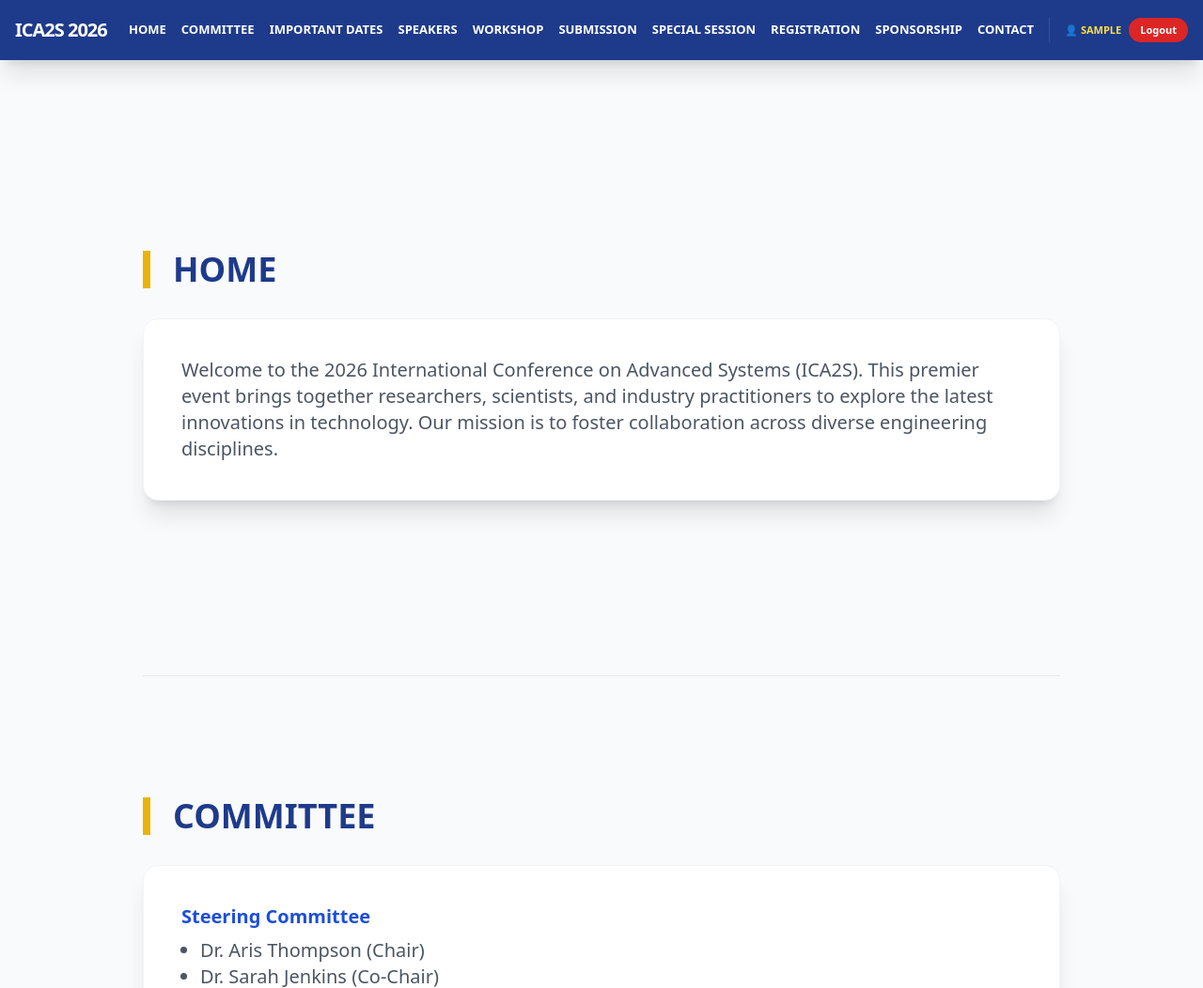
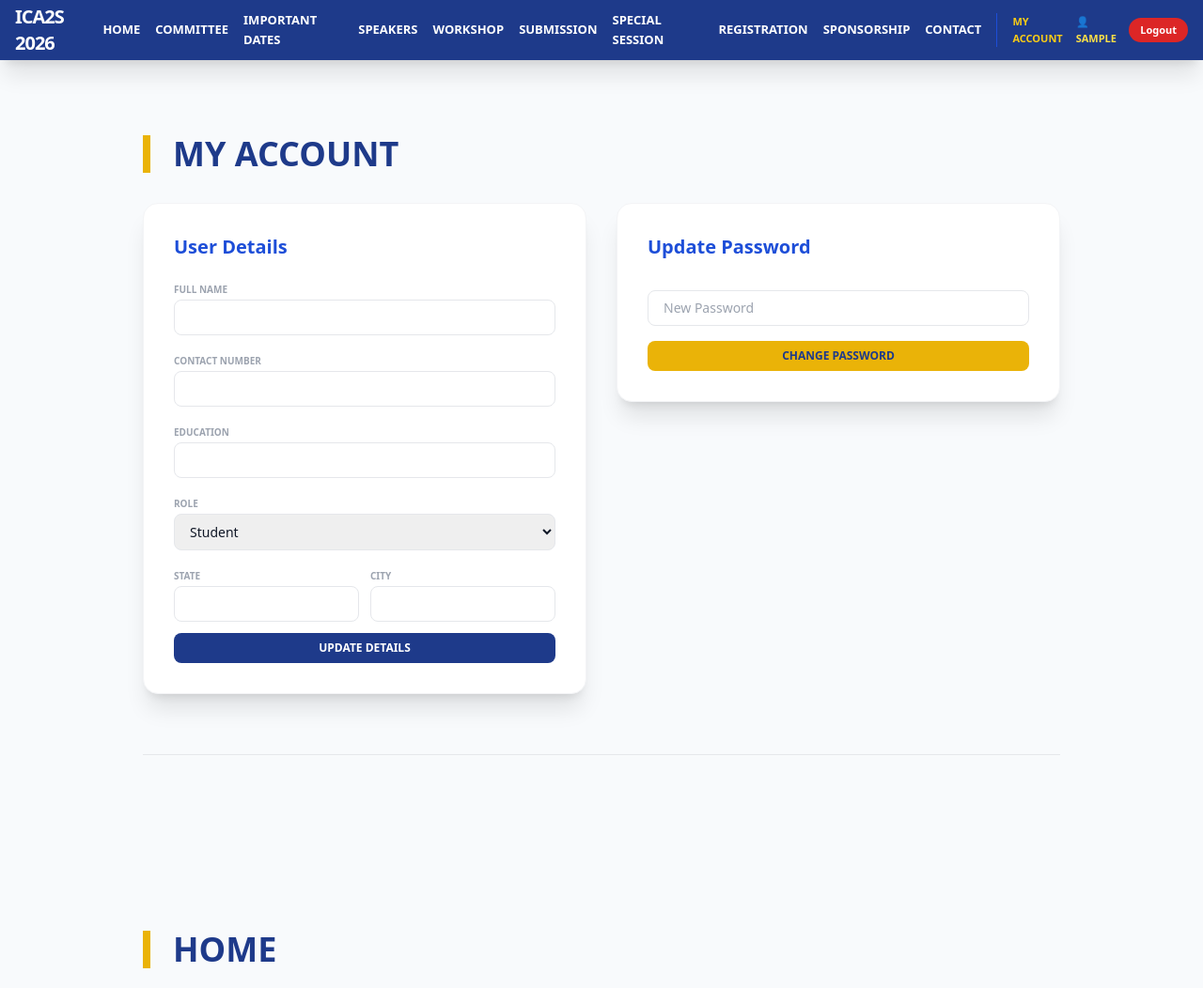
Before and after one commit to jeet-5870/APLAssignment11, a PHP site: page /index.php in a window 1280 px wide. Shown: the top 1052 px of the page at 94% size. Run offline with PHP 8.4, Linux system fonts and the light colour scheme; the visitor is signed in with stand-in values (Sample User, id 1); some libraries are stand-ins or nearby versions.

Commit message:
Enhance user profile management: add fields for full name, contact number, education, role, state, and city; implement profile and password update functionality.

```diff
--- a/index.php
+++ b/index.php
@@ -21,11 +21,18 @@ function getDB($db_file) {
         content TEXT NOT NULL
     )");
 
+    // Updated Users table for Assignment 12
     $db->exec("CREATE TABLE IF NOT EXISTS Users (
         id INTEGER PRIMARY KEY AUTOINCREMENT,
         username TEXT NOT NULL UNIQUE,
         email TEXT NOT NULL UNIQUE,
         password TEXT NOT NULL,
+        full_name TEXT,
+        contact_number TEXT,
+        education TEXT,
+        role TEXT,
+        state TEXT,
+        city TEXT,
         created_at DATETIME DEFAULT CURRENT_TIMESTAMP
     )");
 
@@ -124,12 +131,51 @@ if ($_SERVER['REQUEST_METHOD'] === 'POST') {
         }
     }
 
+    // UPDATE ACCOUNT DETAILS
+    if ($action === 'update_profile' && isset($_SESSION['user_id'])) {
+        try {
+            $stmt = $db->prepare("UPDATE Users SET full_name=?, contact_number=?, education=?, role=?, state=?, city=? WHERE id=?");
+            $stmt->execute([
+                $_POST['full_name'], $_POST['contact_number'], $_POST['education'],
+                $_POST['role'], $_POST['state'], $_POST['city'], $_SESSION['user_id']
+            ]);
+            $message = "Details updated successfully!";
+            $messageType = "success";
+        } catch (PDOException $e) {
+            $message = "Failed to update profile.";
+            $messageType = "error";
+        }
+    }
+
+    // PASSWORD UPDATE
+    if ($action === 'update_password' && isset($_SESSION['user_id'])) {
+        $new_pw = $_POST['new_password'];
+        if (strlen($new_pw) < 6) {
+            $message = "Password must be at least 6 characters.";
+            $messageType = "error";
+        } else {
+            $hash = password_hash($new_pw, PASSWORD_DEFAULT);
+            $stmt = $db->prepare("UPDATE Users SET password=? WHERE id=?");
+            $stmt->execute([$hash, $_SESSION['user_id']]);
+            $message = "Password updated successfully!";
+            $messageType = "success";
+        }
+    }
+
     // LOGOUT
     if ($action === 'logout') {
         session_destroy();
         header('Location: ' . $_SERVER['PHP_SELF']);
         exit;
     }
+}
+
+// Fetch user data for My Account
+$userData = null;
+if (isset($_SESSION['user_id'])) {
+    $stmt = $db->prepare("SELECT * FROM Users WHERE id = ?");
+    $stmt->execute([$_SESSION['user_id']]);
+    $userData = $stmt->fetch(PDO::FETCH_ASSOC);
 }
 
 // Fetch sections
@@ -153,19 +199,16 @@ $isLoggedIn = isset($_SESSION['user_id']);
 </head>
 <body class="bg-slate-50 text-gray-900 leading-relaxed">
 
-<!-- ===== NAVBAR ===== -->
 <nav class="fixed top-0 w-full bg-blue-900 text-white z-50 shadow-xl">
     <div class="max-w-7xl mx-auto px-4 h-16 flex justify-between items-center">
         <span class="font-black text-xl tracking-tighter">ICA2S 2026</span>
 
-        <!-- Mobile menu button -->
         <button onclick="document.getElementById('m-menu').classList.toggle('hidden')" class="md:hidden">
             <svg class="w-8 h-8" fill="none" stroke="currentColor" viewBox="0 0 24 24">
                 <path stroke-width="2" d="M4 6h16M4 12h16m-7 6h7"></path>
             </svg>
         </button>
 
-        <!-- Desktop nav links -->
         <div class="hidden md:flex items-center space-x-2 lg:space-x-4 text-[11px] lg:text-[13px] font-bold uppercase">
             <?php foreach ($sections as $s): ?>
                 <a href="#<?= str_replace(' ', '-', $s['section_name']) ?>" class="hover:text-yellow-400 transition">
@@ -173,9 +216,9 @@ $isLoggedIn = isset($_SESSION['user_id']);
                 </a>
             <?php endforeach; ?>
 
-            <!-- Auth button -->
             <?php if ($isLoggedIn): ?>
                 <div class="flex items-center space-x-2 ml-4 border-l border-blue-700 pl-4">
+                    <a href="#my-account" class="text-yellow-400 hover:text-white transition text-[11px] font-bold">My Account</a>
                     <span class="text-yellow-300 text-[11px]">👤 <?= htmlspecialchars($_SESSION['username']) ?></span>
                     <form method="POST" class="inline">
                         <input type="hidden" name="action" value="logout">
@@ -192,7 +235,6 @@ $isLoggedIn = isset($_SESSION['user_id']);
         </div>
     </div>
 
-    <!-- Mobile dropdown menu -->
     <div id="m-menu" class="hidden md:hidden bg-blue-800 flex flex-col p-4 space-y-2 uppercase text-xs font-bold">
         <?php foreach ($sections as $s): ?>
             <a href="#<?= str_replace(' ', '-', $s['section_name']) ?>" onclick="document.getElementById('m-menu').classList.add('hidden')">
@@ -201,6 +243,7 @@ $isLoggedIn = isset($_SESSION['user_id']);
         <?php endforeach; ?>
         <hr class="border-blue-600">
         <?php if ($isLoggedIn): ?>
+            <a href="#my-account" class="text-yellow-300" onclick="document.getElementById('m-menu').classList.add('hidden')">My Account</a>
             <span class="text-yellow-300">👤 <?= htmlspecialchars($_SESSION['username']) ?></span>
             <form method="POST">
                 <input type="hidden" name="action" value="logout">
@@ -212,92 +255,35 @@ $isLoggedIn = isset($_SESSION['user_id']);
     </div>
 </nav>
 
-<!-- ===== AUTH MODAL ===== -->
 <?php if (!$isLoggedIn): ?>
 <div id="auth-modal" class="fixed inset-0 z-[100] hidden modal-overlay bg-black/60 flex items-center justify-center p-4">
     <div class="bg-white w-full max-w-md rounded-2xl shadow-2xl overflow-hidden relative">
-        <!-- Close button -->
         <button onclick="closeModal()" class="absolute top-4 right-4 text-gray-400 hover:text-gray-700 text-2xl font-bold z-10">&times;</button>
-
-        <!-- Header -->
         <div class="bg-blue-900 text-white px-8 pt-8 pb-4">
             <h2 class="text-2xl font-black">ICA2S 2026 Account</h2>
             <p class="text-blue-300 text-sm mt-1">Access exclusive conference features</p>
         </div>
-
-        <!-- Tabs -->
         <div class="flex border-b border-gray-200 bg-gray-50">
             <button id="tab-login" onclick="switchTab('login')" class="tab-btn active flex-1 py-3 text-sm font-bold uppercase tracking-wide">Login</button>
             <button id="tab-register" onclick="switchTab('register')" class="tab-btn flex-1 py-3 text-sm font-bold uppercase tracking-wide text-gray-500">Register</button>
         </div>
-
-        <!-- Flash message -->
-        <?php if ($message): ?>
-            <div class="mx-6 mt-4 px-4 py-3 rounded-lg text-sm font-medium
-                <?= $messageType === 'success' ? 'bg-green-100 text-green-800 border border-green-300' : 'bg-red-100 text-red-800 border border-red-300' ?>">
-                <?= htmlspecialchars($message) ?>
-            </div>
-        <?php endif; ?>
-
         <div class="p-8">
-            <!-- LOGIN FORM -->
             <div id="form-login" class="tab-content">
                 <form method="POST" class="space-y-4">
                     <input type="hidden" name="action" value="login">
-                    <div>
-                        <label class="block text-sm font-semibold text-gray-700 mb-1">Email Address</label>
-                        <input type="email" name="email" placeholder="you@example.com" required
-                            class="w-full border border-gray-300 rounded-lg px-4 py-2.5 text-sm focus:outline-none focus:ring-2 focus:ring-blue-500"
-                            value="<?= htmlspecialchars($_POST['email'] ?? '') ?>">
-                    </div>
-                    <div>
-                        <label class="block text-sm font-semibold text-gray-700 mb-1">Password</label>
-                        <input type="password" name="password" placeholder="••••••••" required
-                            class="w-full border border-gray-300 rounded-lg px-4 py-2.5 text-sm focus:outline-none focus:ring-2 focus:ring-blue-500">
-                    </div>
-                    <button type="submit"
-                        class="w-full bg-blue-900 hover:bg-blue-800 text-white font-bold py-2.5 rounded-lg transition text-sm tracking-wide uppercase">
-                        Login
-                    </button>
-                    <p class="text-center text-xs text-gray-500">
-                        No account? <button type="button" onclick="switchTab('register')" class="text-blue-700 font-semibold hover:underline">Register here</button>
-                    </p>
+                    <input type="email" name="email" placeholder="you@example.com" required class="w-full border border-gray-300 rounded-lg px-4 py-2.5 text-sm focus:outline-none focus:ring-2 focus:ring-blue-500">
+                    <input type="password" name="password" placeholder="••••••••" required class="w-full border border-gray-300 rounded-lg px-4 py-2.5 text-sm focus:outline-none focus:ring-2 focus:ring-blue-500">
+                    <button type="submit" class="w-full bg-blue-900 hover:bg-blue-800 text-white font-bold py-2.5 rounded-lg transition text-sm tracking-wide uppercase">Login</button>
                 </form>
             </div>
-
-            <!-- REGISTER FORM -->
             <div id="form-register" class="tab-content hidden">
                 <form method="POST" class="space-y-4">
                     <input type="hidden" name="action" value="register">
-                    <div>
-                        <label class="block text-sm font-semibold text-gray-700 mb-1">Username</label>
-                        <input type="text" name="username" placeholder="johndoe" required
-                            class="w-full border border-gray-300 rounded-lg px-4 py-2.5 text-sm focus:outline-none focus:ring-2 focus:ring-blue-500"
-                            value="<?= htmlspecialchars($_POST['username'] ?? '') ?>">
-                    </div>
-                    <div>
-                        <label class="block text-sm font-semibold text-gray-700 mb-1">Email Address</label>
-                        <input type="email" name="email" placeholder="you@example.com" required
-                            class="w-full border border-gray-300 rounded-lg px-4 py-2.5 text-sm focus:outline-none focus:ring-2 focus:ring-blue-500"
-                            value="<?= htmlspecialchars($_POST['email'] ?? '') ?>">
-                    </div>
-                    <div>
-                        <label class="block text-sm font-semibold text-gray-700 mb-1">Password <span class="text-gray-400 font-normal">(min 6 chars)</span></label>
-                        <input type="password" name="password" placeholder="••••••••" required
-                            class="w-full border border-gray-300 rounded-lg px-4 py-2.5 text-sm focus:outline-none focus:ring-2 focus:ring-blue-500">
-                    </div>
-                    <div>
-                        <label class="block text-sm font-semibold text-gray-700 mb-1">Confirm Password</label>
-                        <input type="password" name="confirm_password" placeholder="••••••••" required
-                            class="w-full border border-gray-300 rounded-lg px-4 py-2.5 text-sm focus:outline-none focus:ring-2 focus:ring-blue-500">
-                    </div>
-                    <button type="submit"
-                        class="w-full bg-yellow-400 hover:bg-yellow-300 text-blue-900 font-bold py-2.5 rounded-lg transition text-sm tracking-wide uppercase">
-                        Create Account
-                    </button>
-                    <p class="text-center text-xs text-gray-500">
-                        Already registered? <button type="button" onclick="switchTab('login')" class="text-blue-700 font-semibold hover:underline">Login here</button>
-                    </p>
+                    <input type="text" name="username" placeholder="johndoe" required class="w-full border border-gray-300 rounded-lg px-4 py-2.5 text-sm">
+                    <input type="email" name="email" placeholder="you@example.com" required class="w-full border border-gray-300 rounded-lg px-4 py-2.5 text-sm">
+                    <input type="password" name="password" placeholder="•••••••• (min 6)" required class="w-full border border-gray-300 rounded-lg px-4 py-2.5 text-sm">
+                    <input type="password" name="confirm_password" placeholder="Confirm Password" required class="w-full border border-gray-300 rounded-lg px-4 py-2.5 text-sm">
+                    <button type="submit" class="w-full bg-yellow-400 hover:bg-yellow-300 text-blue-900 font-bold py-2.5 rounded-lg transition text-sm tracking-wide uppercase">Create Account</button>
                 </form>
             </div>
         </div>
@@ -305,8 +291,7 @@ $isLoggedIn = isset($_SESSION['user_id']);
 </div>
 <?php endif; ?>
 
-<!-- ===== SUCCESS BANNER (logged-in) ===== -->
-<?php if ($isLoggedIn && $message): ?>
+<?php if ($message): ?>
 <div id="flash-banner" class="fixed top-16 left-0 right-0 z-40 flex justify-center pt-3 px-4">
     <div class="bg-green-600 text-white px-6 py-3 rounded-xl shadow-lg text-sm font-semibold flex items-center gap-3">
         ✅ <?= htmlspecialchars($message) ?>
@@ -315,8 +300,60 @@ $isLoggedIn = isset($_SESSION['user_id']);
 </div>
 <?php endif; ?>
 
-<!-- ===== MAIN CONTENT ===== -->
 <main class="pt-20 px-6 max-w-5xl mx-auto">
+
+    <?php if ($isLoggedIn): ?>
+    <section id="my-account" class="py-16 border-b border-gray-200">
+        <h2 class="text-4xl font-extrabold text-blue-900 mb-8 border-l-8 border-yellow-500 pl-6 uppercase">My Account</h2>
+        <div class="grid md:grid-cols-2 gap-8">
+            <div class="bg-white p-8 rounded-2xl shadow-xl border border-gray-100">
+                <h3 class="text-xl font-bold mb-4 text-blue-700">User Details</h3>
+                <form method="POST" class="space-y-3">
+                    <input type="hidden" name="action" value="update_profile">
+                    <div>
+                        <label class="text-[10px] font-bold text-gray-400 uppercase">Full Name</label>
+                        <input type="text" name="full_name" value="<?= htmlspecialchars($userData['full_name'] ?? '') ?>" class="w-full border rounded-lg px-3 py-2 text-sm">
+                    </div>
+                    <div>
+                        <label class="text-[10px] font-bold text-gray-400 uppercase">Contact Number</label>
+                        <input type="text" name="contact_number" value="<?= htmlspecialchars($userData['contact_number'] ?? '') ?>" class="w-full border rounded-lg px-3 py-2 text-sm">
+                    </div>
+                    <div>
+                        <label class="text-[10px] font-bold text-gray-400 uppercase">Education</label>
+                        <input type="text" name="education" value="<?= htmlspecialchars($userData['education'] ?? '') ?>" class="w-full border rounded-lg px-3 py-2 text-sm">
+                    </div>
+                    <div>
+                        <label class="text-[10px] font-bold text-gray-400 uppercase">Role</label>
+                        <select name="role" class="w-full border rounded-lg px-3 py-2 text-sm">
+                            <option value="Student" <?= ($userData['role'] ?? '') == 'Student' ? 'selected' : '' ?>>Student</option>
+                            <option value="Faculty" <?= ($userData['role'] ?? '') == 'Faculty' ? 'selected' : '' ?>>Faculty</option>
+                        </select>
+                    </div>
+                    <div class="grid grid-cols-2 gap-3">
+                        <div>
+                            <label class="text-[10px] font-bold text-gray-400 uppercase">State</label>
+                            <input type="text" name="state" value="<?= htmlspecialchars($userData['state'] ?? '') ?>" class="w-full border rounded-lg px-3 py-2 text-sm">
+                        </div>
+                        <div>
+                            <label class="text-[10px] font-bold text-gray-400 uppercase">City</label>
+                            <input type="text" name="city" value="<?= htmlspecialchars($userData['city'] ?? '') ?>" class="w-full border rounded-lg px-3 py-2 text-sm">
+                        </div>
+                    </div>
+                    <button type="submit" class="w-full bg-blue-900 text-white font-bold py-2 rounded-lg mt-2 uppercase text-xs">Update Details</button>
+                </form>
+            </div>
+            <div class="bg-white p-8 rounded-2xl shadow-xl border border-gray-100 h-fit">
+                <h3 class="text-xl font-bold mb-4 text-blue-700">Update Password</h3>
+                <form method="POST" class="space-y-4">
+                    <input type="hidden" name="action" value="update_password">
+                    <input type="password" name="new_password" placeholder="New Password" required class="w-full border rounded-lg px-4 py-2 text-sm">
+                    <button type="submit" class="w-full bg-yellow-500 text-blue-900 font-bold py-2 rounded-lg uppercase text-xs">Change Password</button>
+                </form>
+            </div>
+        </div>
+    </section>
+    <?php endif; ?>
+
     <?php foreach ($sections as $s):
         $id = str_replace(' ', '-', $s['section_name']);
     ?>
```
